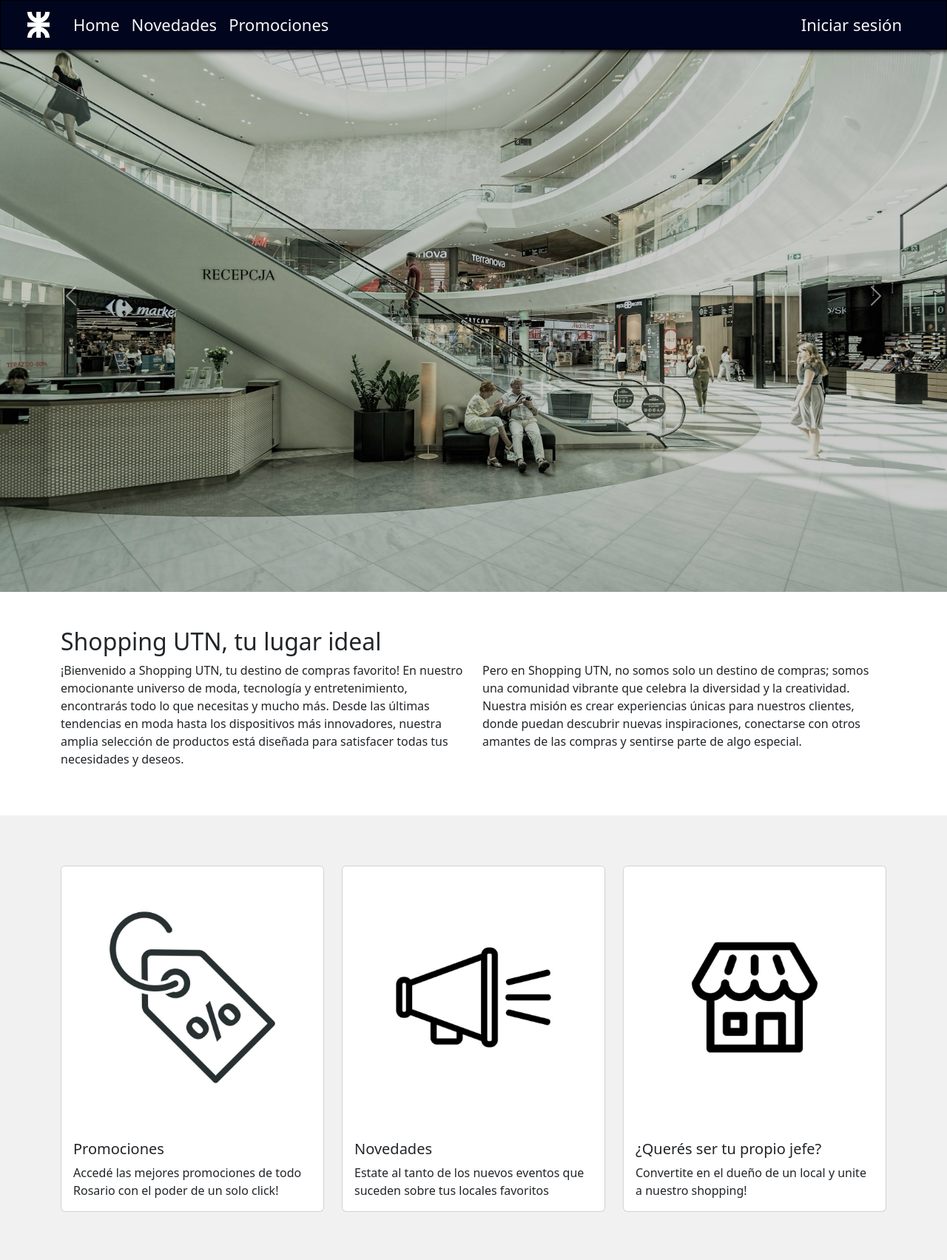
After one commit to LucaOlivieri03/tp-entornos, a PHP site: page /index.php in a window 1280 px wide. The commit adds this page. Shown: the top 1703 px of the page at 74% size. Run offline with PHP 8.4, Linux system fonts and the light colour scheme; some libraries are stand-ins or nearby versions.

Commit message:
Se añadio navbar, footer, carrusel, contenido general. Se diversifico segun la necesidad de utilizar php o no

```diff
--- /dev/null
+++ b/estilogeneral.css
@@ -0,0 +1,46 @@
+
+.contenedornavbar {
+    background-color: rgb(2, 5, 30);
+    border: 1px solid black;
+    box-shadow: 2px 2px 6px black;
+}
+
+.navbar {
+    padding: 0;
+}
+
+.nav-link {
+    font-size: 22px !important;
+}
+
+.footersuperior {
+    display: flex;
+    justify-content: center;
+    align-items: center;
+}
+
+.footer {
+    background-color: rgb(34, 33, 33);
+    text-align: center;
+    color: white;
+    padding-top: 20px;
+}
+
+.mail {
+    color: inherit;
+    text-decoration: none;
+}
+
+.mail:hover {
+    color: inherit;
+    text-decoration: none;
+}
+
+.footerinf {
+    background-color: rgb(19, 18, 18);
+}
+
+.itemfooter {
+    color: white;
+    font-size: 30px;
+}
--- a/estiloindex.css
+++ b/estiloindex.css
@@ -1,5 +1,38 @@
+
+.critem {
+    background-size: cover;
+    background-position: center;
+    height: 100vh;
+    filter: brightness(80%);
+}
 
 
-.fotocarrusel{
-    height: 20px;
+.cr1 {
+    background-image: url(source/shopping1.jpg);
 }
+
+.cr2 {
+    background-image: url(source/shopping2.jpg);
+}
+
+.cr3 {
+    background-image: url(source/shopping3.jpg);
+}
+
+.cartas {
+    background-color: rgb(241, 241, 241);
+    padding: 20px;
+}
+
+
+@media (max-width: 767px) {
+    .critem {
+        display: none;
+    }
+
+    .shopping {
+        margin-top: 20%;
+        margin-bottom: 7%;
+    }
+
+}
--- /dev/null
+++ b/index.php
@@ -0,0 +1,117 @@
+<html lang="es">
+<head>
+    <meta charset="UTF-8">
+    <meta name="viewport" content="width=device-width, initial-scale=1.0">
+    <title>Shopping UTN</title>
+    <link rel="icon" href="source/logoutn.png" type="image/png">
+    <link rel="stylesheet" href="estiloindex.css">
+    <link rel="stylesheet" href="estilogeneral.css">
+    <link href="https://cdn.jsdelivr.net/npm/bootstrap@5.3.2/dist/css/bootstrap.min.css" rel="stylesheet" integrity="sha384-T3c6CoIi6uLrA9TneNEoa7RxnatzjcDSCmG1MXxSR1GAsXEV/Dwwykc2MPK8M2HN" crossorigin="anonymous">
+    <script src="https://kit.fontawesome.com/735bc52976.js" crossorigin="anonymous"></script>
+</head>
+
+<body>
+
+    <!-- Navbar  -->
+    <?php
+        include_once "navbarfooter.php";
+        navbar();
+    ?>
+
+    <!-- Carrusel  -->
+
+    <div id="carruselindex" class="carousel slide" data-bs-ride="carousel">
+        <div class="carousel-inner">
+            <div class="carousel-item active">
+                <div class="cr1 critem"></div>
+            </div>
+            <div class="carousel-item">
+                <div class="cr2 critem"></div>
+            </div>
+            <div class="carousel-item">
+                <div class="cr3 critem"></div>
+            </div>
+        </div>
+
+        <button class="carousel-control-prev" type="button" data-bs-target="#carruselindex" data-bs-slide="prev">
+            <span class="carousel-control-prev-icon" aria-hidden="true"></span>
+            <span class="visually-hidden">Previous</span>
+        </button>
+        <button class="carousel-control-next" type="button" data-bs-target="#carruselindex" data-bs-slide="next">
+            <span class="carousel-control-next-icon" aria-hidden="true"></span>
+            <span class="visually-hidden">Next</span>
+        </button>
+    </div>
+
+    <!-- Info propia  -->
+
+    <section class="container my-md-5 shopping">
+
+        <h2>Shopping UTN, tu lugar ideal</h2>
+        <div class="row">
+          <div class="col">
+          <p>¡Bienvenido a Shopping UTN, tu destino de compras favorito! En nuestro emocionante universo de moda, tecnología y entretenimiento, encontrarás todo lo que necesitas y mucho más. Desde las últimas tendencias en moda hasta los dispositivos más innovadores, nuestra amplia selección de productos está diseñada para satisfacer todas tus necesidades y deseos.</p>
+          </div>
+          <div class="col"><p>Pero en Shopping UTN, no somos solo un destino de compras; somos una comunidad vibrante que celebra la diversidad y la creatividad. Nuestra misión es crear experiencias únicas para nuestros clientes, donde puedan descubrir nuevas inspiraciones, conectarse con otros amantes de las compras y sentirse parte de algo especial.<p>
+          </div>
+        </div>
+    </section>
+
+    <!-- Cards -->
+
+    <section class="cartas">
+        <div class="container py-5">
+        <div class="row row-cols-1 row-cols-md-3">
+            <div class="col">
+                <div class="card h-100">
+                <img src="source/promociones.png" class="card-img-top" alt="promociones">
+                <div class="card-body">
+                    <h5 class="card-title">Promociones</h5>
+                    <p class="card-text">Accedé las mejores promociones de todo Rosario con el poder de un solo click!</p>
+                </div>
+                </div>
+            </div>
+            <div class="col">
+                <div class="card h-100">
+                <img src="source/novedades.png" class="card-img-top" alt="novedades">
+                <div class="card-body">
+                    <h5 class="card-title">Novedades</h5>
+                    <p class="card-text">Estate al tanto de los nuevos eventos que suceden sobre tus locales favoritos</p>
+                </div>
+                </div>
+            </div>
+            <div class="col">
+                <div class="card h-100">
+                <img src="source/dueño.png" class="card-img-top" alt="creá tu local">
+                <div class="card-body">
+                    <h5 class="card-title">¿Querés ser tu propio jefe?</h5>
+                    <p class="card-text">Convertite en el dueño de un local y unite a nuestro shopping!</p>
+                </div>
+                </div>
+            </div>
+            </div>
+        </div>
+    </section>
+
+
+
+    <!-- Maps  -->
+
+    <iframe width=100% style="border: 1px solid black" src="https://www.google.com/maps/embed?pb=!1m18!1m12!1m3!1d3347.8704282892736!2d-60.646306823595474!3d-32.95443017228297!2m3!1f0!2f0!3f0!3m2!1i1024!2i768!4f13.1!3m3!1m2!1s0x95b7ab11d0eb49c3%3A0x11f1d3d54f950dd0!2sUniversidad%20Tecnol%C3%B3gica%20Nacional%20%7C%20Facultad%20Regional%20Rosario!5e0!3m2!1ses!2sar!4v1715468998291!5m2!1ses!2sar" width="600" height="450" style="border:0;" allowfullscreen="" loading="lazy" referrerpolicy="no-referrer-when-downgrade"></iframe>
+
+    <!-- Footer  -->
+
+    <?php
+        footer();
+    ?>
+
+
+    <!-- Scripts  -->
+
+    <script src="https://cdn.jsdelivr.net/npm/bootstrap@5.3.2/dist/js/bootstrap.min.js" integrity="sha384-BBtl+eGJRgqQAUMxJ7pMwbEyER4l1g+O15P+16Ep7Q9Q+zqX6gSbd85u4mG4QzX+" crossorigin="anonymous"></script>
+    <script src="https://cdn.jsdelivr.net/npm/bootstrap@5.3.2/dist/js/bootstrap.bundle.min.js" integrity="sha384-C6RzsynM9kWDrMNeT87bh95OGNyZPhcTNXj1NW7RuBCsyN/o0jlpcV8Qyq46cDfL" crossorigin="anonymous"></script>
+    <script src="https://code.jquery.com/jquery-3.5.1.slim.min.js"></script>
+    <script src="https://cdn.jsdelivr.net/npm/@popperjs/core@2.10.2/dist/umd/popper.min.js"></script>
+    <script src="https://stackpath.bootstrapcdn.com/bootstrap/4.5.2/js/bootstrap.min.js"></script>
+</body>
+</html>
--- /dev/null
+++ b/navbarfooter.php
@@ -0,0 +1,51 @@
+<?php
+
+function navbar(){
+    echo <<<"HTML"
+
+    <nav class="navbar navbar-expand-lg bg-body-tertiary fixed-top py-0">
+    <div class="container-fluid contenedornavbar py-2"> <!-- NO CIERRA -->
+      <a class="navbar-brand mx-lg-4" href="#"><img width="30px" src="source/logoutn.png"></a>
+      <button class="navbar-toggler bg-white" type="button" data-bs-toggle="collapse" data-bs-target="#navbarNav" aria-controls="navbarNav" aria-expanded="false" aria-label="Toggle navigation">
+        <span class="navbar-toggler-icon"></span>
+      </button>
+      <div class="collapse navbar-collapse" id="navbarNav">
+        <ul class="navbar-nav">
+          <li class="nav-item">
+            <a class="nav-link active text-light" aria-current="page" href="#">Home</a>
+          </li>
+          <li class="nav-item">
+            <a class="nav-link text-light" href="#">Novedades</a>
+          </li>
+          <li class="nav-item">
+            <a class="nav-link text-light" href="#">Promociones</a>
+          </li>
+        </ul>
+        <a class="nav-link text-light ms-auto mx-5 py-2" href="#">Iniciar sesión</a>
+      </div>
+    </div>
+  </nav>
+  HTML;
+
+};
+
+function footer(){
+  echo <<<"HTML"
+  <footer class="footer">
+  <h4> Seguinos en nuestras redes! </h4>
+  <div class="container-fluid footersuperior">
+      <i class="fa-brands fa-facebook itemfooter mx-4"></i>
+      <a href="https://www.frro.utn.edu.ar/" target="_blank"><img src="source/logoutn.png" alt="logoutn" width="30px"><a>
+      <i class="fa-brands fa-instagram itemfooter mx-4"></i>
+
+  </div>
+
+  <div class="footerinf mt-4">
+     <label class="mt-2 mx-3"><a class="mail" href="mailto:admin@shopping.com.ar" target="_blank">admin@shopping.com.ar</a></label>
+     <label><p>Copyright © ShoppingUtn™</p></label>
+  </div>
+  </footer>
+  HTML;
+}
+
+?>
```
Also changed, not shown: index.html (deleted, +0 -33 lines), source/UTN.jpg (deleted), source/UTN2.jpg (deleted), source/UTN3.jpg (deleted), source/dueño.png (added), source/logoutn.png (added), source/novedades.png (added), source/promociones.png (added), source/shopping1.jpg (added), source/shopping2.jpg (added), source/shopping3.jpg (added).
